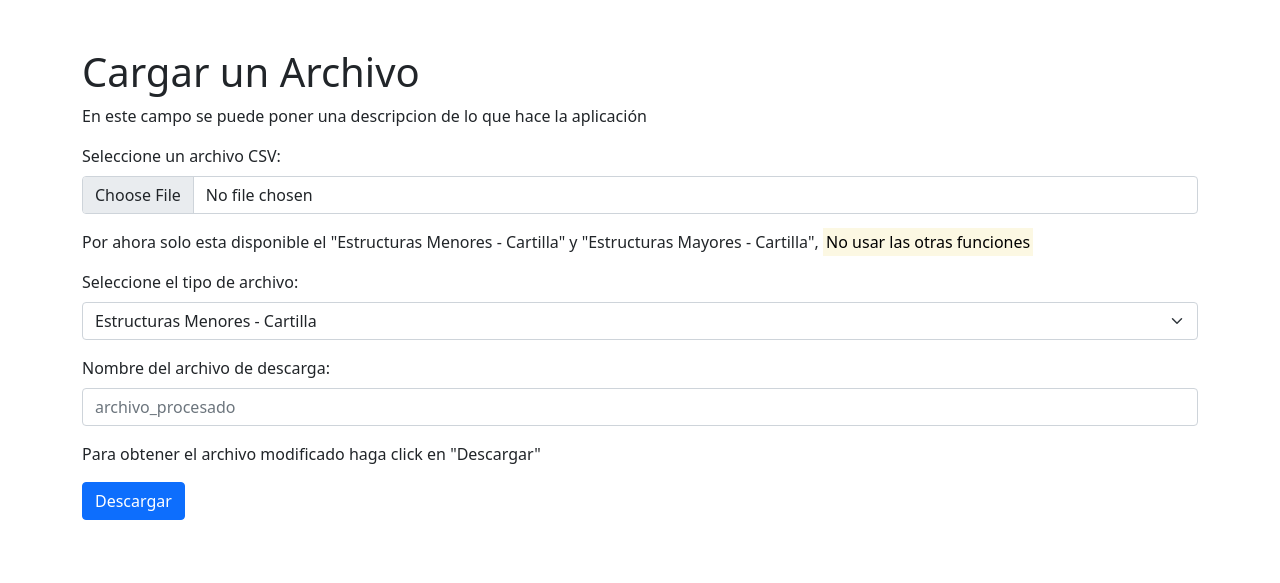
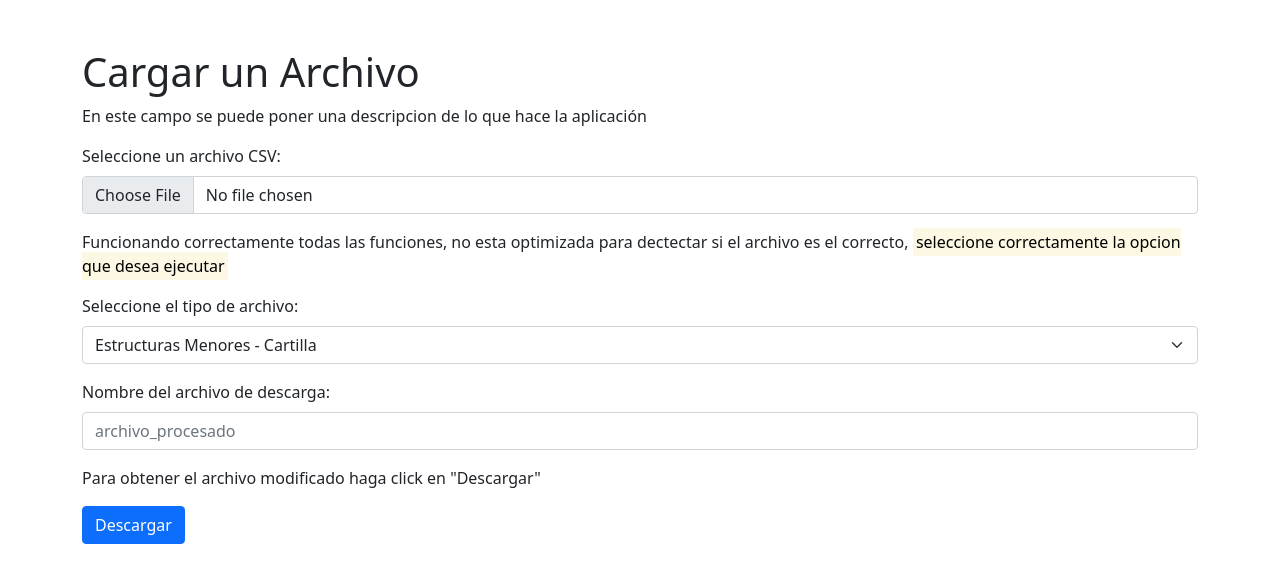
Before and after one commit to alejomazov/app_flask_vercel, a Flask app: page / in a window 1280 px wide. Shown: the top 583 px of the page. Run offline with Flask 3, Linux system fonts and the light colour scheme; some libraries are stand-ins or nearby versions.

Commit message:
Modificar el template

```diff
--- a/templates/upload.html
+++ b/templates/upload.html
@@ -18,7 +18,8 @@
                 <input type="file" class="form-control" id="file" name="file" accept=".csv" required>
             </div>
             <div class="mb-3">
-                <p>Por ahora solo esta disponible el "Estructuras Menores - Cartilla" y "Estructuras Mayores - Cartilla", <mark>No usar las otras funciones</mark></p>
+                <p>Funcionando correctamente todas las funciones, no esta optimizada para dectectar si el archivo es el correcto,
+                    <mark>seleccione correctamente la opcion que desea ejecutar</mark></p>
                 <label for="tipo" class="form-label">Seleccione el tipo de archivo:</label>
                 <select class="form-select" id="tipo" name="tipo" required>
                     <option value="1">Estructuras Menores - Cartilla</option>
```
